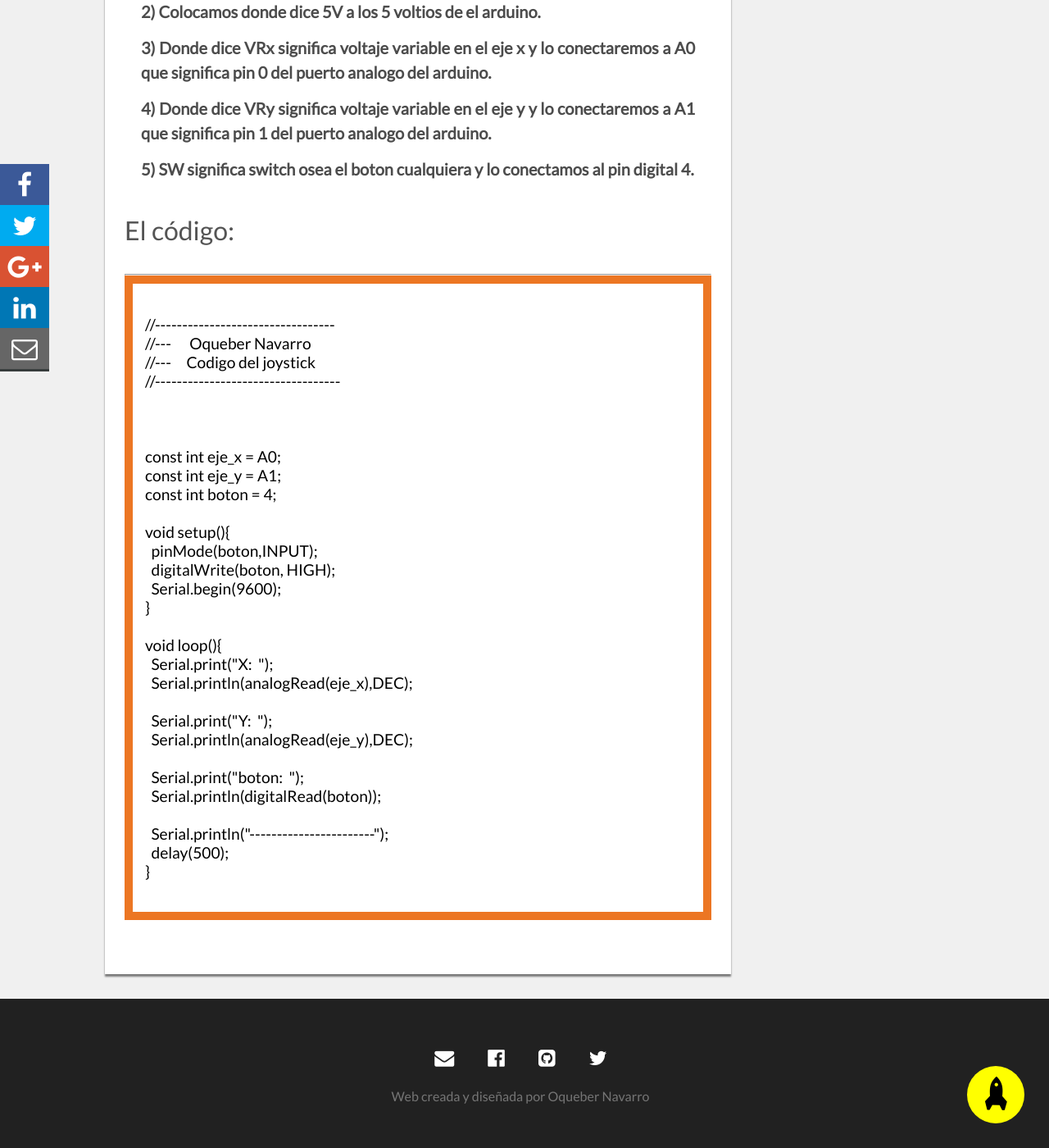
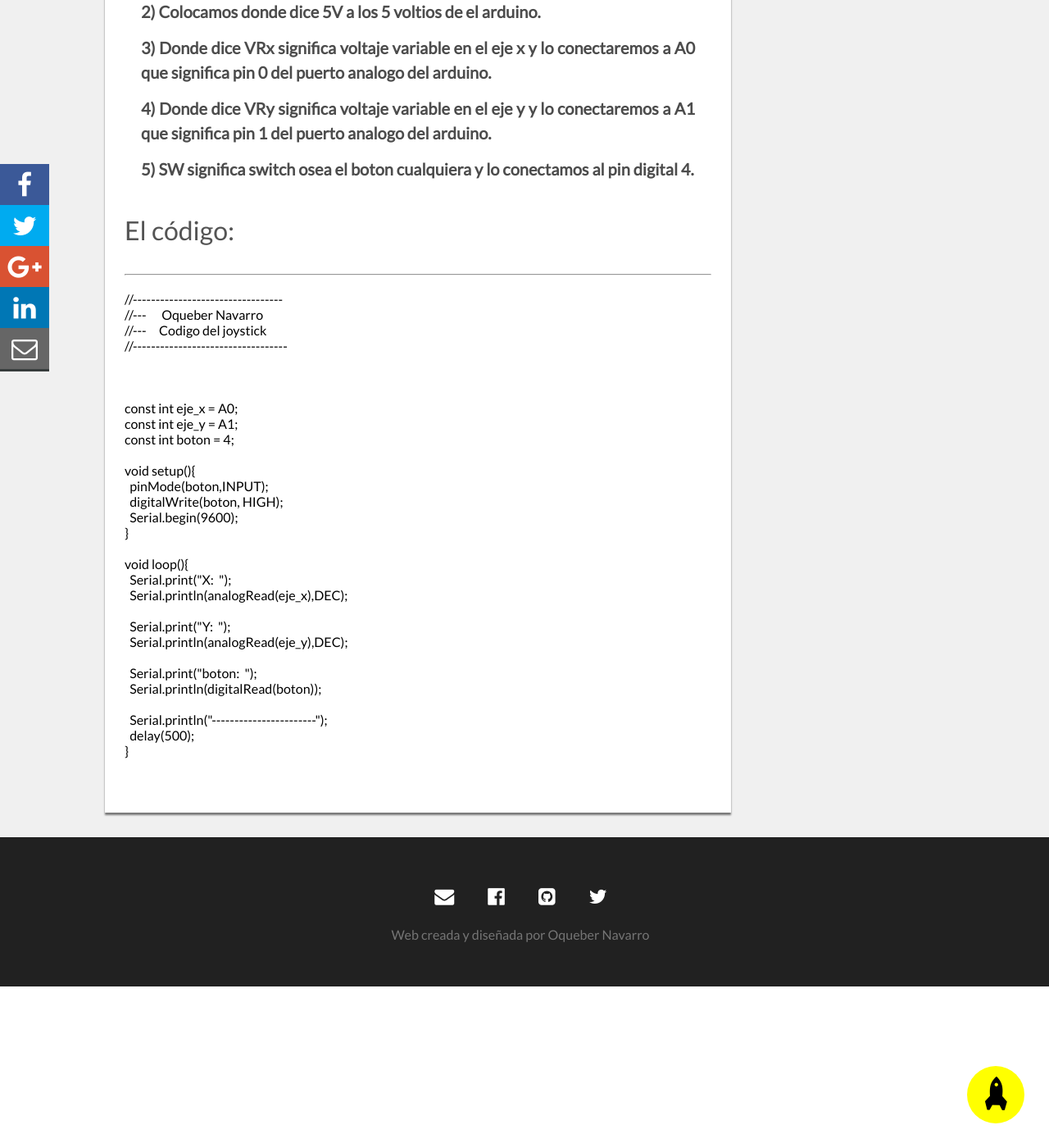
Before and after one commit to oqueber/oqueber-oqueber.github.io, a Jekyll site: the page built from _posts/0000-01-04-joystick.md, in a window 1280 px wide and 1400 px high, scrolled down 2218 px. Shown: the whole window at 82% size. Built offline with Jekyll 4.4.1, drawn with Linux system fonts in a browser that asks for light colours; nearby versions of some CDN libraries; comment, search, counter and statistics services are not loaded.

Commit message:
Update 0000-01-04-joystick.md

````diff
--- a/_posts/0000-01-04-joystick.md
+++ b/_posts/0000-01-04-joystick.md
@@ -35,8 +35,7 @@
 
 
 
-```csharp
-
+<pre><code class="arduino">
 //---------------------------------
 //---      Oqueber Navarro
 //---     Codigo del joystick
@@ -67,5 +66,4 @@
   Serial.println("-----------------------");
   delay(500);
 }
-
-```
+</code></pre>
````
